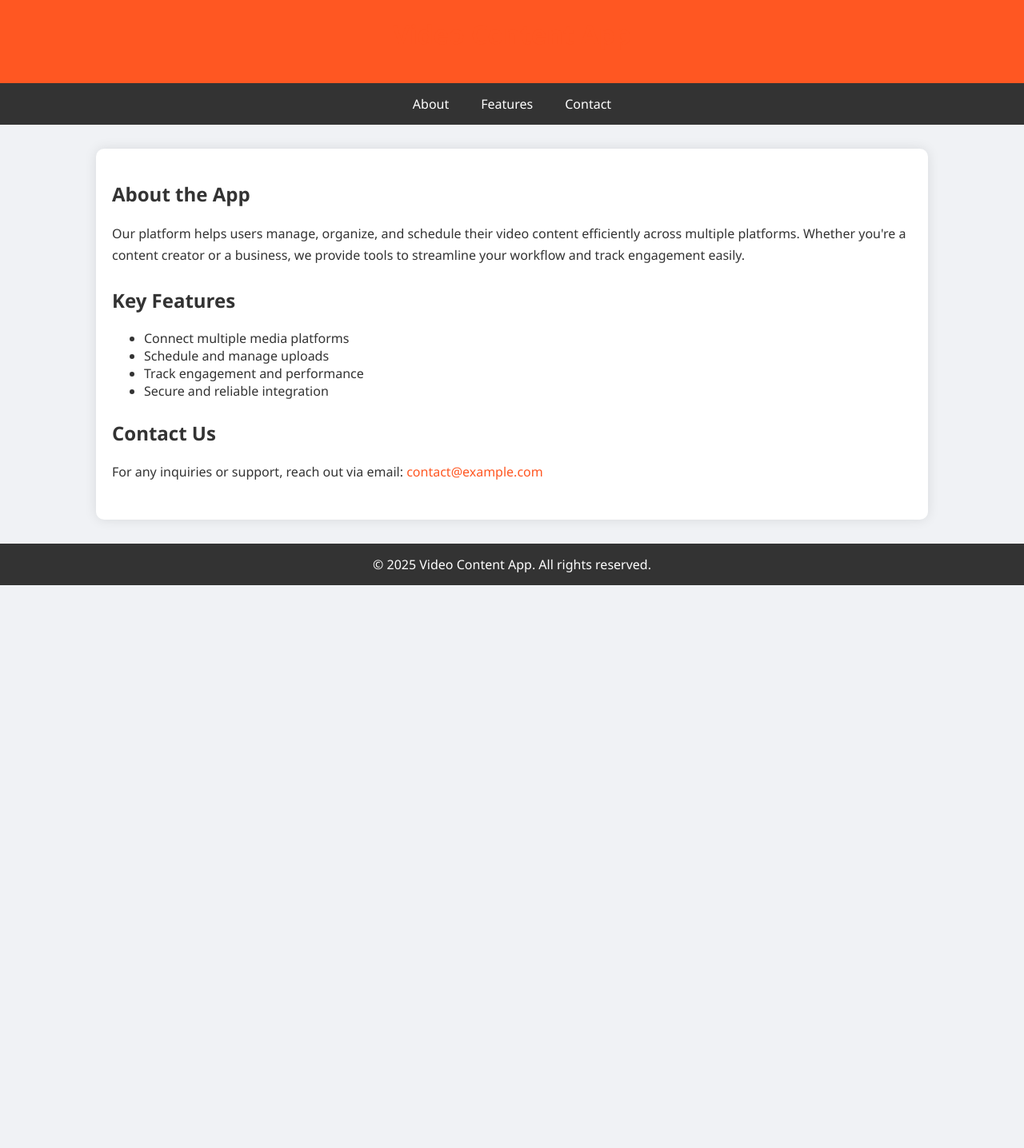
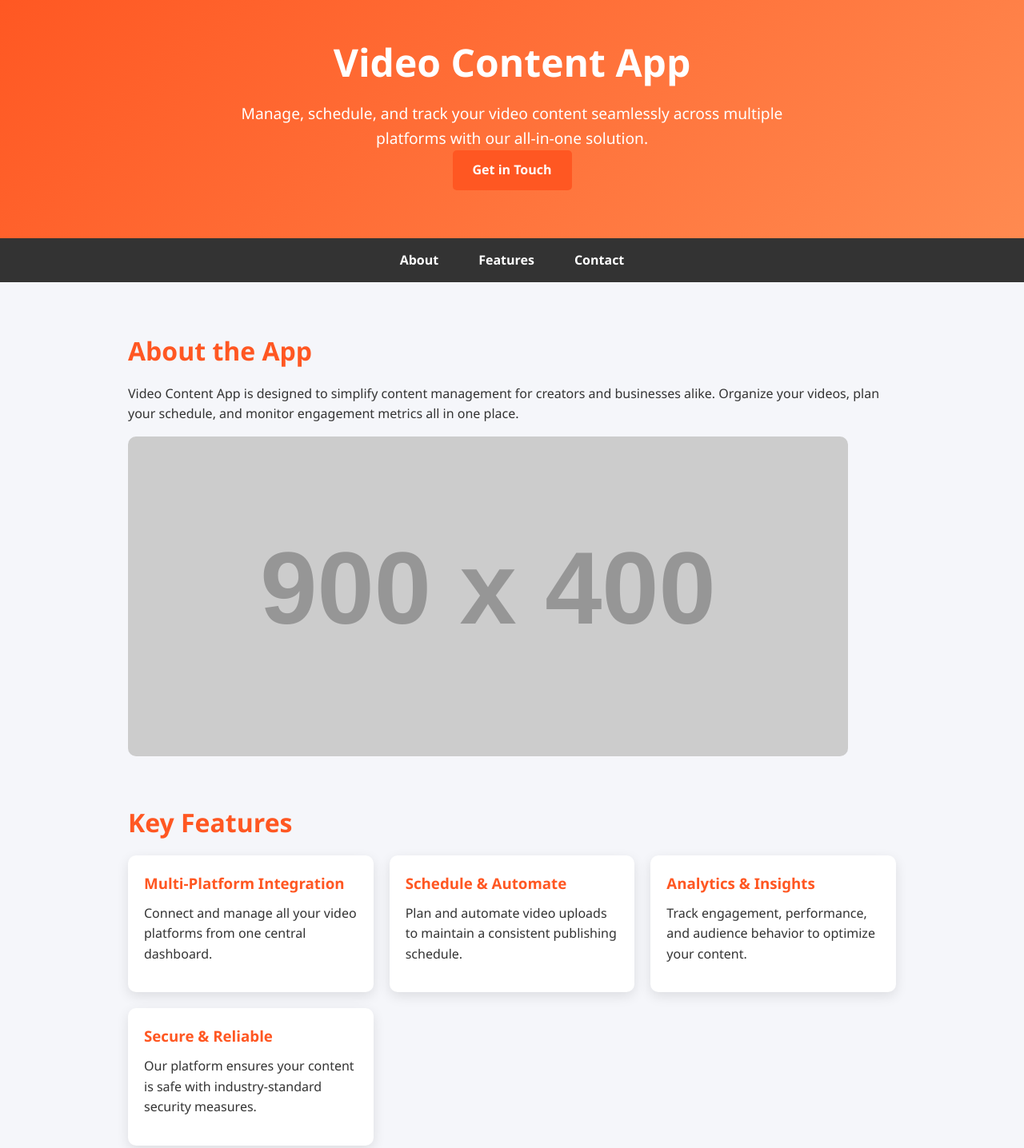
Before and after one commit to Anas-M-Hanafi/video-content-app, a plain HTML site: page index.html in a window 1280 px wide. Shown: the part 20-1456 px from the top of the page at 80% size. Before the commit the page ends 800 px from the top, so only its background shows below. Drawn offline with Linux system fonts and the light colour scheme; placeholder pictures from the web are drawn by us.

Commit message:
Refactor index.html for layout and style enhancements
Updated styles and content for improved layout and readability.

```diff
--- a/index.html
+++ b/index.html
@@ -5,19 +5,34 @@
   <meta name="viewport" content="width=device-width, initial-scale=1.0">
   <title>Video Content App</title>
   <style>
+    /* Reset basic styles */
+    * {margin: 0; padding: 0; box-sizing: border-box;}
+
     body {
       font-family: 'Segoe UI', Tahoma, Geneva, Verdana, sans-serif;
-      margin: 0;
-      padding: 0;
-      background-color: #f0f2f5;
+      line-height: 1.6;
+      background-color: #f5f6fa;
       color: #333;
     }
+
+    /* Header */
     header {
-      background-color: #ff5722;
+      background: linear-gradient(135deg, #ff5722, #ff8a50);
       color: white;
-      padding: 20px 0;
       text-align: center;
+      padding: 60px 20px;
     }
+    header h1 {
+      font-size: 3em;
+      margin-bottom: 10px;
+    }
+    header p {
+      font-size: 1.2em;
+      max-width: 700px;
+      margin: auto;
+    }
+
+    /* Navigation */
     nav {
       display: flex;
       justify-content: center;
@@ -26,83 +41,149 @@
     nav a {
       color: white;
       text-decoration: none;
-      padding: 15px 20px;
-      display: block;
+      padding: 15px 25px;
+      font-weight: bold;
+      transition: background 0.3s;
     }
     nav a:hover {
       background-color: #444;
     }
+
+    /* Main Sections */
     main {
       max-width: 1000px;
-      margin: 30px auto;
+      margin: 40px auto;
       padding: 20px;
-      background-color: white;
-      border-radius: 10px;
-      box-shadow: 0 0 15px rgba(0,0,0,0.1);
-    }
-    h1 {
-      text-align: center;
-      color: #ff5722;
-      margin-bottom: 20px;
     }
     section {
-      margin-bottom: 25px;
+      margin-bottom: 50px;
+    }
+    h2 {
+      color: #ff5722;
+      margin-bottom: 15px;
+      font-size: 2em;
     }
     p {
-      line-height: 1.7;
       margin-bottom: 15px;
     }
+    ul {
+      list-style-type: disc;
+      padding-left: 20px;
+      margin-bottom: 15px;
+    }
+
+    /* Buttons */
+    .btn {
+      display: inline-block;
+      padding: 12px 25px;
+      background-color: #ff5722;
+      color: white;
+      text-decoration: none;
+      border-radius: 5px;
+      transition: background 0.3s;
+      font-weight: bold;
+    }
+    .btn:hover {
+      background-color: #ff784e;
+    }
+
+    /* Features Cards */
+    .features {
+      display: grid;
+      grid-template-columns: repeat(auto-fit, minmax(250px, 1fr));
+      gap: 20px;
+    }
+    .card {
+      background-color: white;
+      padding: 20px;
+      border-radius: 10px;
+      box-shadow: 0 5px 15px rgba(0,0,0,0.1);
+      transition: transform 0.3s, box-shadow 0.3s;
+    }
+    .card:hover {
+      transform: translateY(-5px);
+      box-shadow: 0 10px 20px rgba(0,0,0,0.15);
+    }
+    .card h3 {
+      color: #ff5722;
+      margin-bottom: 10px;
+    }
+
+    /* Footer */
     footer {
       text-align: center;
-      padding: 15px;
+      padding: 25px;
       background-color: #333;
       color: white;
-      margin-top: 30px;
     }
-    a.contact {
-      color: #ff5722;
-      text-decoration: none;
-    }
-    a.contact:hover {
-      text-decoration: underline;
+
+    /* Responsive Images */
+    img {
+      max-width: 100%;
+      border-radius: 10px;
     }
   </style>
 </head>
 <body>
+
+  <!-- Header -->
   <header>
     <h1>Video Content App</h1>
+    <p>Manage, schedule, and track your video content seamlessly across multiple platforms with our all-in-one solution.</p>
+    <a href="#contact" class="btn">Get in Touch</a>
   </header>
 
+  <!-- Navigation -->
   <nav>
     <a href="#about">About</a>
     <a href="#features">Features</a>
     <a href="#contact">Contact</a>
   </nav>
 
+  <!-- Main Content -->
   <main>
+    <!-- About Section -->
     <section id="about">
       <h2>About the App</h2>
-      <p>Our platform helps users manage, organize, and schedule their video content efficiently across multiple platforms. Whether you're a content creator or a business, we provide tools to streamline your workflow and track engagement easily.</p>
+      <p>Video Content App is designed to simplify content management for creators and businesses alike. Organize your videos, plan your schedule, and monitor engagement metrics all in one place.</p>
+      <img src="https://via.placeholder.com/900x400?text=Video+Content+Dashboard" alt="Video Dashboard">
     </section>
 
+    <!-- Features Section -->
     <section id="features">
       <h2>Key Features</h2>
-      <ul>
-        <li>Connect multiple media platforms</li>
-        <li>Schedule and manage uploads</li>
-        <li>Track engagement and performance</li>
-        <li>Secure and reliable integration</li>
-      </ul>
+      <div class="features">
+        <div class="card">
+          <h3>Multi-Platform Integration</h3>
+          <p>Connect and manage all your video platforms from one central dashboard.</p>
+        </div>
+        <div class="card">
+          <h3>Schedule & Automate</h3>
+          <p>Plan and automate video uploads to maintain a consistent publishing schedule.</p>
+        </div>
+        <div class="card">
+          <h3>Analytics & Insights</h3>
+          <p>Track engagement, performance, and audience behavior to optimize your content.</p>
+        </div>
+        <div class="card">
+          <h3>Secure & Reliable</h3>
+          <p>Our platform ensures your content is safe with industry-standard security measures.</p>
+        </div>
+      </div>
     </section>
 
+    <!-- Contact Section -->
     <section id="contact">
       <h2>Contact Us</h2>
-      <p>For any inquiries or support, reach out via email: <a class="contact" href="mailto:contact@example.com">contact@example.com</a></p>
+      <p>If you have any questions or need support, reach out to us:</p>
+      <p>Email: <a href="mailto:contact@example.com" class="btn">contact@example.com</a></p>
     </section>
   </main>
 
+  <!-- Footer -->
   <footer>
     &copy; 2025 Video Content App. All rights reserved.
   </footer>
+
 </body>
 </html>
```
